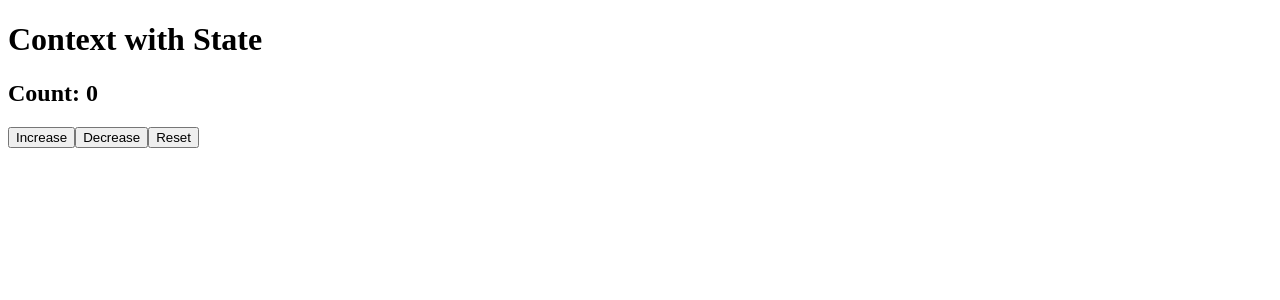
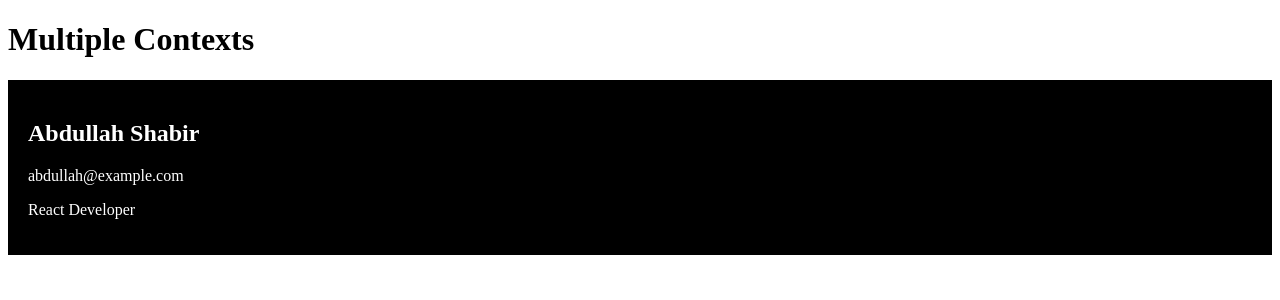
Before and after one commit to abdullahshabir31/React-Learning, a React (Vite) app: page / in a window 1280 px wide. Shown: the top 300 px of the page. Built offline with nearby package versions, Linux system fonts and the light colour scheme.

Commit message:
Add multiple contexts example

```diff
--- /dev/null
+++ b/src/13-Context-API/04-multiple-contexts.jsx
@@ -0,0 +1,48 @@
+import { createContext, useContext } from "react";
+
+const UserContext = createContext();
+const ThemeContext = createContext();
+
+function Profile() {
+  const user = useContext(UserContext);
+  const theme = useContext(ThemeContext);
+
+  return (
+    <div
+      style={{
+        backgroundColor: theme.background,
+        color: theme.color,
+        padding: "20px",
+      }}
+    >
+      <h2>{user.name}</h2>
+      <p>{user.email}</p>
+      <p>{user.role}</p>
+    </div>
+  );
+}
+
+function MultipleContexts() {
+  const user = {
+    name: "Abdullah Shabir",
+    email: "abdullah@example.com",
+    role: "React Developer",
+  };
+
+  const theme = {
+    background: "black",
+    color: "white",
+  };
+
+  return (
+    <UserContext.Provider value={user}>
+      <ThemeContext.Provider value={theme}>
+        <h1>Multiple Contexts</h1>
+
+        <Profile />
+      </ThemeContext.Provider>
+    </UserContext.Provider>
+  );
+}
+
+export default MultipleContexts;
--- a/src/App.jsx
+++ b/src/App.jsx
@@ -1,7 +1,7 @@
-import ContextWithState from "./13-Context-API/03-context-with-state";
+import MultipleContexts from "./13-Context-API/04-multiple-contexts";
 
 function App() {
-  return <ContextWithState />;
+  return <MultipleContexts />;
 }
 
 export default App;
```
